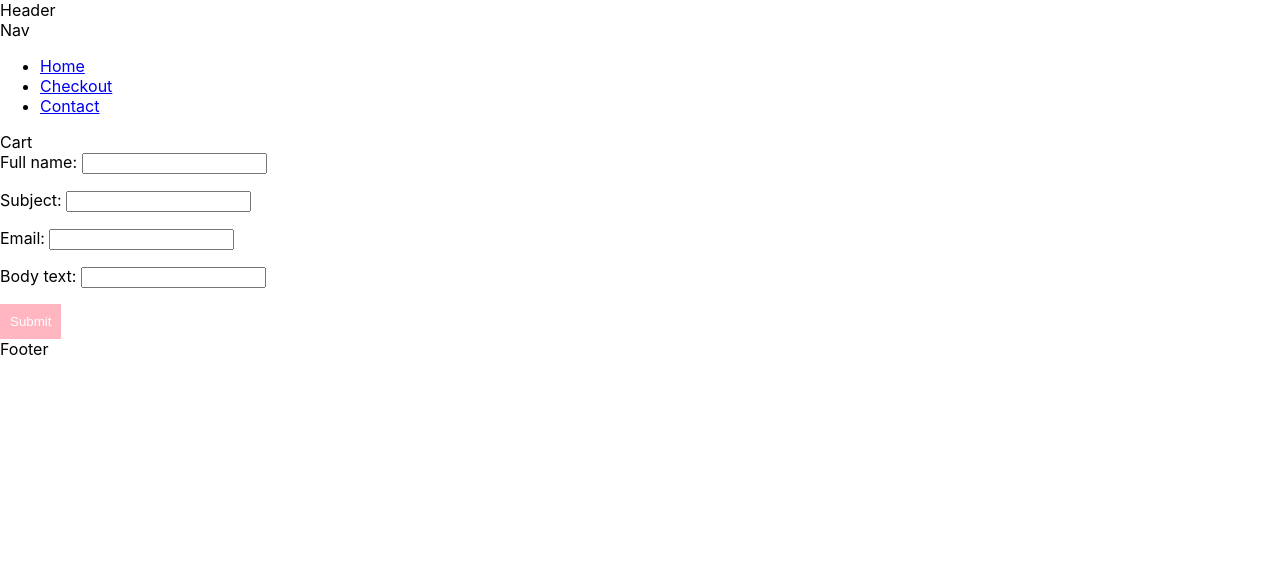
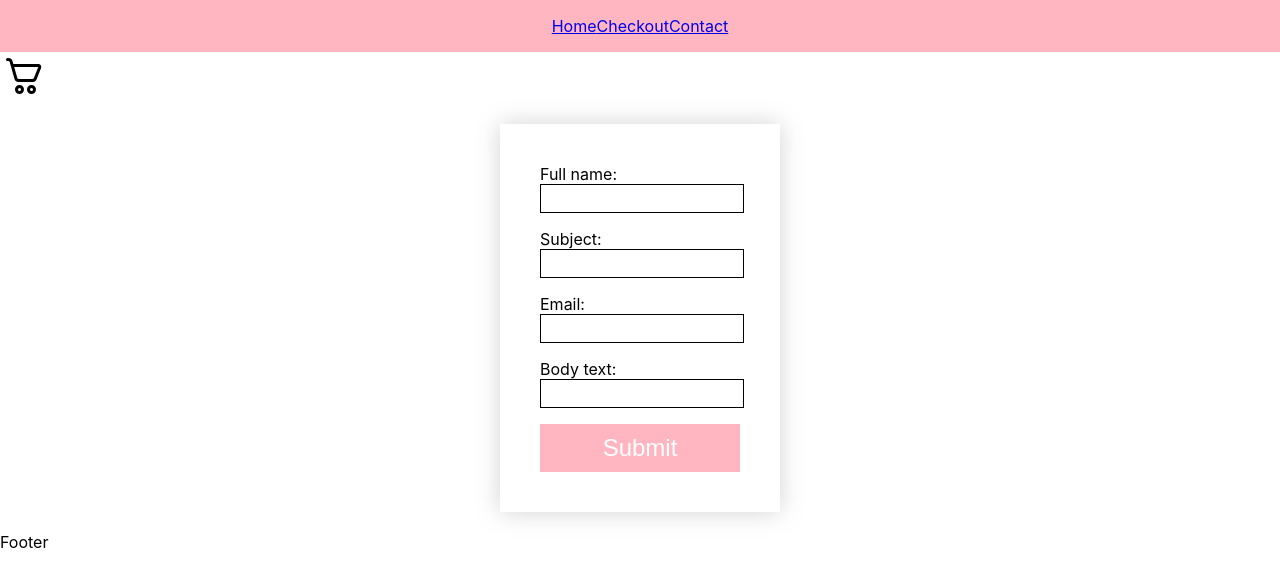
Before and after one commit to k12re/react-framework-ca, a React (Create React App) app: page /contact in a window 1280 px wide. Shown: the top 586 px of the page. Built offline with nearby package versions, Linux system fonts and the light colour scheme.

Commit message:
added some styling

```diff
--- a/src/App.css
+++ b/src/App.css
@@ -28,6 +28,13 @@
   color: #61dafb;
 }
 
+ul {
+  padding-inline-start: 0;
+}
+li {
+  list-style-type: none;
+}
+
 @keyframes App-logo-spin {
   from {
     transform: rotate(0deg);
--- a/src/App.js
+++ b/src/App.js
@@ -5,6 +5,7 @@ import ProductItem from "./components/ProductItem";
 import ProductPage from "./components/ProductPage";
 import ContactPage from "./components/ContactPage";
 import * as Styled from "./App.styles";
+import CartIcon from "./images/cart.svg";
 
 export const url = "https://api.noroff.dev/api/v1/online-shop";
 
@@ -53,13 +54,16 @@ function NotFound() {
 }
 
 function Cart() {
-  return <div>Cart</div>;
+  return (
+    <div>
+      <img className="cart-icon" src={CartIcon} />
+    </div>
+  );
 }
 
 function Header() {
   return (
     <header>
-      <div>Header</div>
       <Nav />
       <Cart />
     </header>
@@ -68,8 +72,7 @@ function Header() {
 
 function Nav() {
   return (
-    <nav>
-      Nav
+    <Styled.Nav>
       <ul>
         <li key={"home"}>
           <Link to="/">Home</Link>
@@ -81,7 +84,7 @@ function Nav() {
           <Link to="/contact">Contact</Link>
         </li>
       </ul>
-    </nav>
+    </Styled.Nav>
   );
 }
 
--- a/src/App.styles.jsx
+++ b/src/App.styles.jsx
@@ -1,4 +1,57 @@
 import styled from "styled-components";
+
+export const Nav = styled.nav`
+  display: flex;
+  background-color: lightpink;
+  justify-content: center;
+  li {
+    display: inline-flex;
+  }
+`;
+
+export const ProductContainer = styled.div`
+  display: flex;
+  flex-direction: column;
+  justify-content: center;
+  gap: 10px;
+  padding: 40px;
+  margin: 20px;
+  background-color: white;
+  filter: drop-shadow(0 0 0.75rem lightgrey);
+  button {
+    width: 100%;
+  }
+  img {
+    object-fit: cover;
+    height: 400px;
+  }
+`;
+
+export const FormContainer = styled.div`
+  display: flex;
+  flex-direction: row;
+  justify-content: center;
+  gap: 10px;
+  form {
+    padding: 40px;
+    margin: 20px;
+    background-color: white;
+    filter: drop-shadow(0 0 0.75rem lightgrey);
+  }
+  label {
+    font-size: 1.5rem
+    justify-content: space-between;
+  }
+  input {
+    display: block;
+    padding: 6px;
+    border: 1px solid black;
+    width: 95%;
+  }
+  button {
+    width: 100%;
+  }
+`;
 
 export const Button = styled.button`
   border: 0;
@@ -6,6 +59,8 @@ export const Button = styled.button`
   color: white;
   cursor: pointer;
   padding: 10px;
+  min-width: 200px;
+  font-size: 1.5rem;
   a {
     text-decoration: none;
     color: inherit;
--- a/src/components/ContactPage/index.jsx
+++ b/src/components/ContactPage/index.jsx
@@ -26,6 +26,7 @@ function ContactPage() {
   }
 
   return (
+    <Styled.FormContainer>
       <form onSubmit={handleSubmit(onSubmit)}>
         <label htmlFor="full-name">Full name: </label>
         <input name="full-name" {...register("fullName")} />
@@ -43,6 +44,7 @@ function ContactPage() {
       <button type="submit">Submit button</button> */}
         <Styled.Button>Submit</Styled.Button>
       </form>
+    </Styled.FormContainer>
   );
 }
 
--- a/src/components/ProductItem/index.jsx
+++ b/src/components/ProductItem/index.jsx
@@ -4,13 +4,14 @@ import * as Styled from "../../App.styles";
 const ProductItem = ({ data }) => {
   return (
     <li key={data.id}>
-      <div>
+      <Styled.ProductContainer>
         <h2>{data.title}</h2>
+        <img src={data.imageUrl} alt={data.title} />
         <p>{data.description}</p>
         <Styled.Button>
           <Link to={`/product/${data.id}`}>View product</Link>
         </Styled.Button>
-      </div>
+      </Styled.ProductContainer>
     </li>
   );
 };
--- a/src/components/ProductPage/index.jsx
+++ b/src/components/ProductPage/index.jsx
@@ -1,6 +1,8 @@
+import { Link } from "react-router-dom";
 import { useState, useEffect } from "react";
 import { useParams } from "react-router-dom";
 import { url } from "../../App";
+import * as Styled from "../../App.styles";
 
 function ProductPage() {
   const [data, setData] = useState(null);
@@ -38,7 +40,7 @@ function ProductPage() {
   return (
     <div>
       <div>
-        <div>
+        <Styled.ProductContainer>
           <h2>{data.title}</h2>
           <img src={data.imageUrl} alt={data.title} />
           <p>{data.description}</p>
@@ -47,7 +49,10 @@ function ProductPage() {
             <p>Discounted Price: {data.discountedPrice}</p>
           )}
           <p>Rating: {data.rating}</p>
-        </div>
+          <Styled.Button>
+            <Link to={`/product/${data.id}`}>Add to cart</Link>
+          </Styled.Button>
+        </Styled.ProductContainer>
       </div>
     </div>
   );
```
Also changed, not shown: public/manifest.json, src/images/cart-outline.svg (added), src/images/cart.svg (added). Lines whose indentation alone changed are shown as unchanged.
